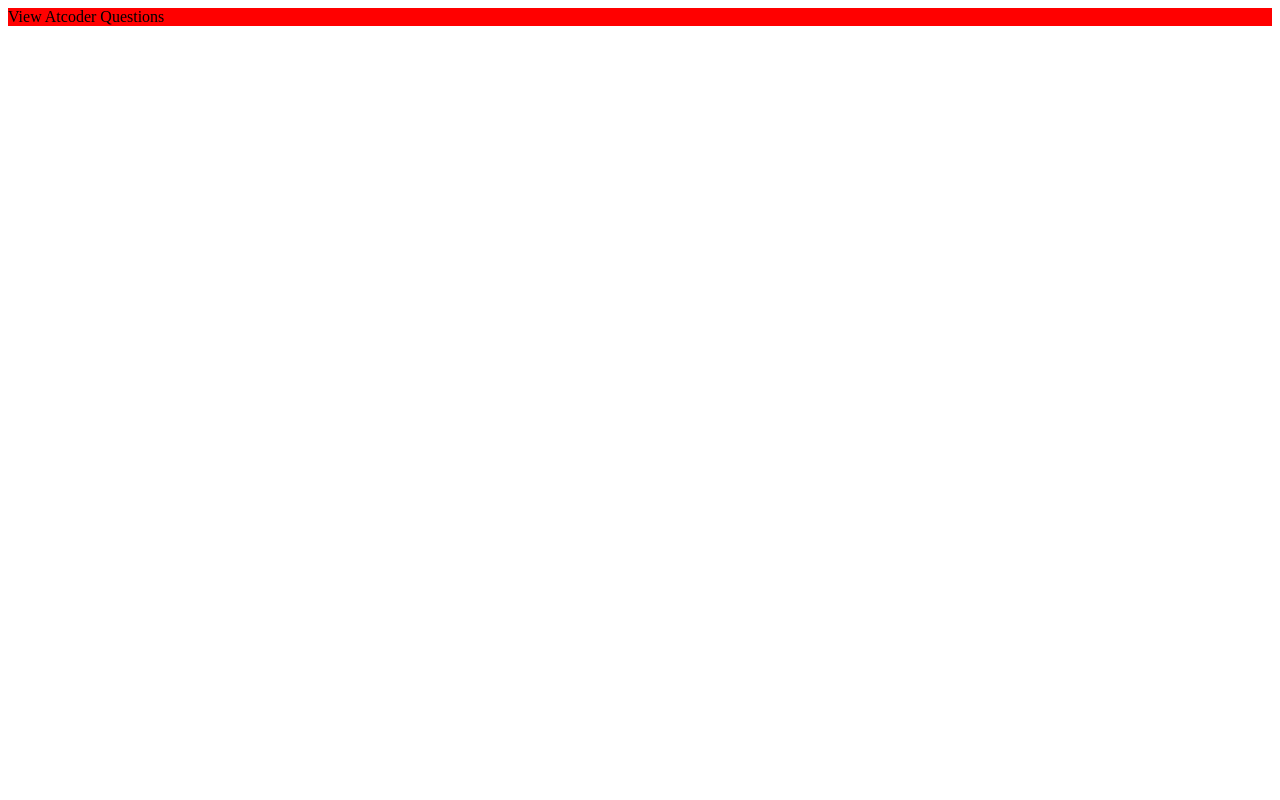
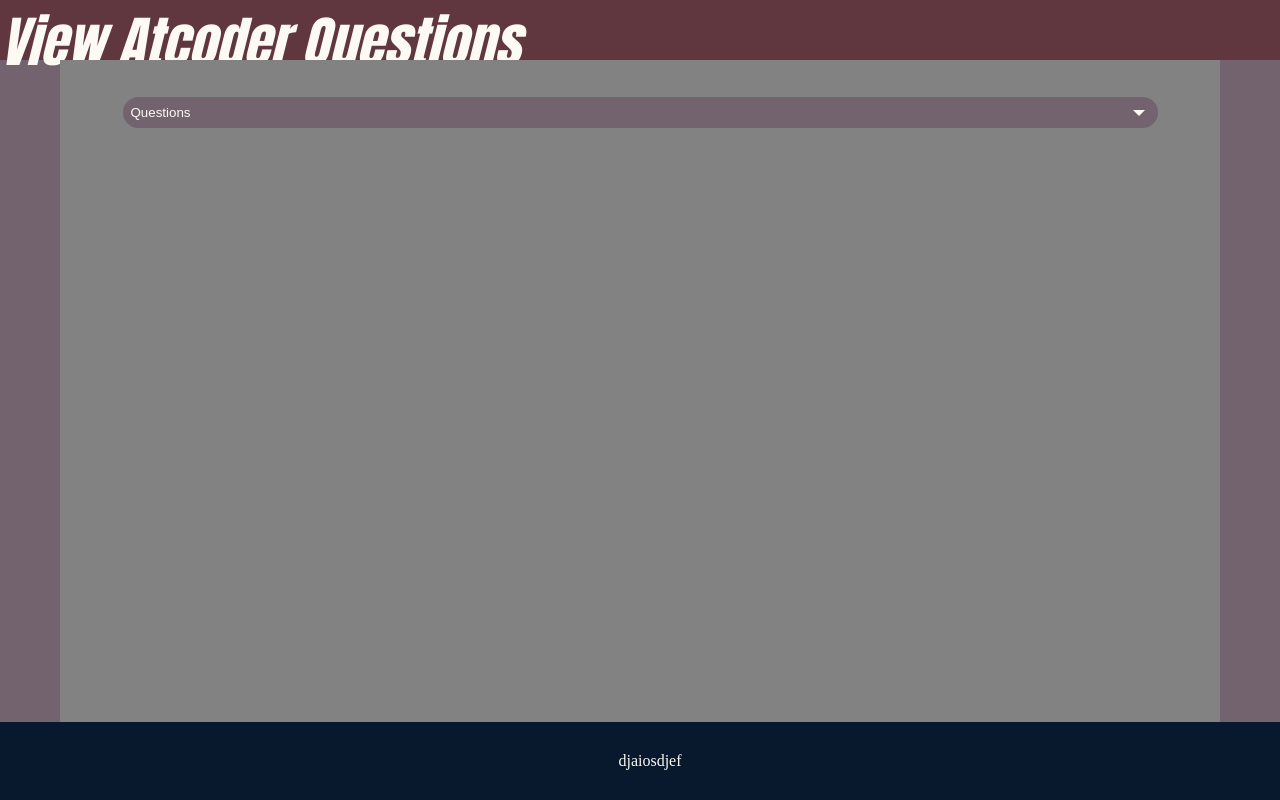
Before and after one commit to konekato/view-atcoder-questions, a Django app: page /home/ in a window 1280 px wide. Run offline with Django 3.2, Linux system fonts and the light colour scheme.

Commit message:
viewファイル変更

```diff
--- a/api/static/css/default.css
+++ b/api/static/css/default.css
@@ -1,3 +1,97 @@
+body{
+    margin: 0px;
+    padding: 0px;
+
+    background-color: #72636E;
+
+    color: #FCFAF2;
+}
+
 #header {
-    background-color: red;
+    width: 100%;
+    height: 60px;
+
+    background-color: #60373E;
+
+    font-family: Impact, Haettenschweiler, 'Arial Narrow Bold', sans-serif;
+    font-size: 55px;
+    font-style: italic;
+
+    white-space: nowrap;
 }
+
+#body {
+    margin: 0px;
+    padding: 5px;
+
+    position: absolute;
+    top: 60px;
+    left: 60px;
+    bottom: 0px;
+    right: 60px;
+
+    background-color: #828282;
+}
+
+#footer {
+    width: 100%;
+    margin: 0px;
+    padding: 30px 10px;
+
+    position: absolute;
+    bottom: 0px;
+
+    background-color: #08192D;
+
+    text-align: center;
+
+    white-space: nowrap;
+}
+
+.selectbox {
+	overflow: hidden;
+	width: 90%;
+	margin: 2em auto;
+	text-align: center;
+}
+.selectbox select {
+	width: 100%;
+	padding-right: 1em;
+	cursor: pointer;
+	text-indent: 0.01px;
+	text-overflow: ellipsis;
+	border: none;
+	outline: none;
+	background: transparent;
+	background-image: none;
+	box-shadow: none;
+	-webkit-appearance: none;
+	appearance: none;
+}
+.selectbox select::-ms-expand {
+    display: none;
+}
+.selectbox.sb {
+	position: relative;
+    border-radius: 2px;
+    border: 2px;
+    border-radius: 50px;
+	background: #72636E;
+}
+.selectbox.sb::before {
+	position: absolute;
+	top: 0.8em;
+	right: 0.8em;
+	width: 0;
+	height: 0;
+	padding: 0;
+	content: '';
+	border-left: 6px solid transparent;
+	border-right: 6px solid transparent;
+	border-top: 6px solid #FCFAF2;
+	pointer-events: none;
+}
+.selectbox.sb select {
+	padding: 8px 38px 8px 8px;
+	color: #FCFAF2;
+}
--- a/api/templates/select_questions.html
+++ b/api/templates/select_questions.html
@@ -6,13 +6,20 @@
         <meta charset="utf-8">
         <link rel="stylesheet" type="text/css" href="{% static 'css/default.css' %}">
 
-        <title>HOME: View Atcoder Questions</title>
+        <title>HOME - View Atcoder Questions</title>
     </head>
     <body>
         <header id="header">View Atcoder Questions</header>
         <div id="body">
-
+            <div class="selectbox sb">
+                <select required name="contests">
+                    <option value="" hidden>Questions</option>
+                    <option value="ABC0">ABC0</option>
+                    <option value="ABC0">ABC1</option>
+                    <option value="ABC0">ABC2</option>
+                </select>
+            </div>
         </div>
-        <footer id="footer"></footer>
+        <footer id="footer">djaiosdjef</footer>
     </body>
 </html>
--- a/view_atcoder_questions/settings.py
+++ b/view_atcoder_questions/settings.py
@@ -118,7 +118,7 @@
 # Static files (CSS, JavaScript, Images)
 # https://docs.djangoproject.com/en/3.0/howto/static-files/
 
-STATIC_URL = '/static/'
+STATIC_URL = '/api/static/'
 
 STATICFILES_DIRS = (
     os.path.join(BASE_DIR, 'static'),
```
Also changed, not shown: api/templates/show_question.html (+12 -1 lines).
